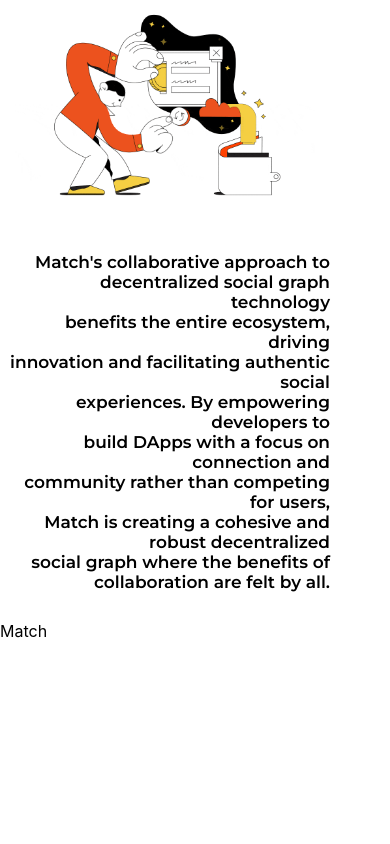
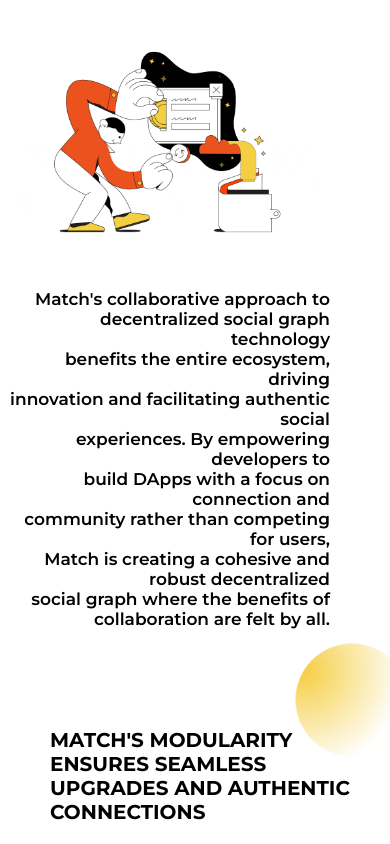
Before and after one commit to DevOlagboye/mathchain-react, a React (Create React App) app: page / in a window 390 px wide. Shown: the part 3247-4091 px from the top of the page. Before the commit the page ends 3888 px from the top, so only its background shows below. Built offline with nearby package versions, Linux system fonts and the light colour scheme.

Commit message:
Started working on the Match Component

```diff
--- a/src/Components/Match/Match.css
+++ b/src/Components/Match/Match.css
@@ -0,0 +1,31 @@
+.match-container {
+  padding: 50px 0px 0px 50px;
+}
+
+.match-text > h3 {
+  font-family: "Montserrat", sans-serif;
+  font-size: 40px;
+  text-transform: uppercase;
+  font-weight: 700;
+}
+
+.match-text {
+  position: relative;
+}
+
+.moon-image {
+  position: absolute;
+  right: 0;
+  width: 200px;
+  top: -160px;
+}
+
+@media (max-width: 768px) {
+  .match-text > h3 {
+    font-size: 20px;
+  }
+  .moon-image {
+    width: 120px;
+    top: -110px;
+  }
+}
--- a/src/Components/Match/Match.jsx
+++ b/src/Components/Match/Match.jsx
@@ -1,10 +1,21 @@
-import React from 'react'
-import "./Match.css"
+import React from "react";
+import "./Match.css";
+import moonImage from "../../assets/images/moon.png";
 
 const Match = () => {
   return (
-    <div>Match</div>
-  )
-}
+    <div className="match-container">
+      <div className="match-text">
+        <h3>
+          Match's Modularity <br />
+          ensures Seamless <br />
+          Upgrades and Authentic <br />
+          Connections
+        </h3>
+        <img src={moonImage} alt="Match Moon" className="moon-image" />
+      </div>
+    </div>
+  );
+};
 
-export default Match
+export default Match;
--- a/src/Components/NonZero/NonZero.css
+++ b/src/Components/NonZero/NonZero.css
@@ -29,7 +29,8 @@
 
 .non-zero-text > h3 {
   font-family: "Montserrat", sans-serif;
-  font-size: 50px;
+  font-size: 40px;
+  text-transform: uppercase;
   font-weight: 700;
   text-align: right;
 }
```
Also changed, not shown: src/assets/images/moon.png (added).
